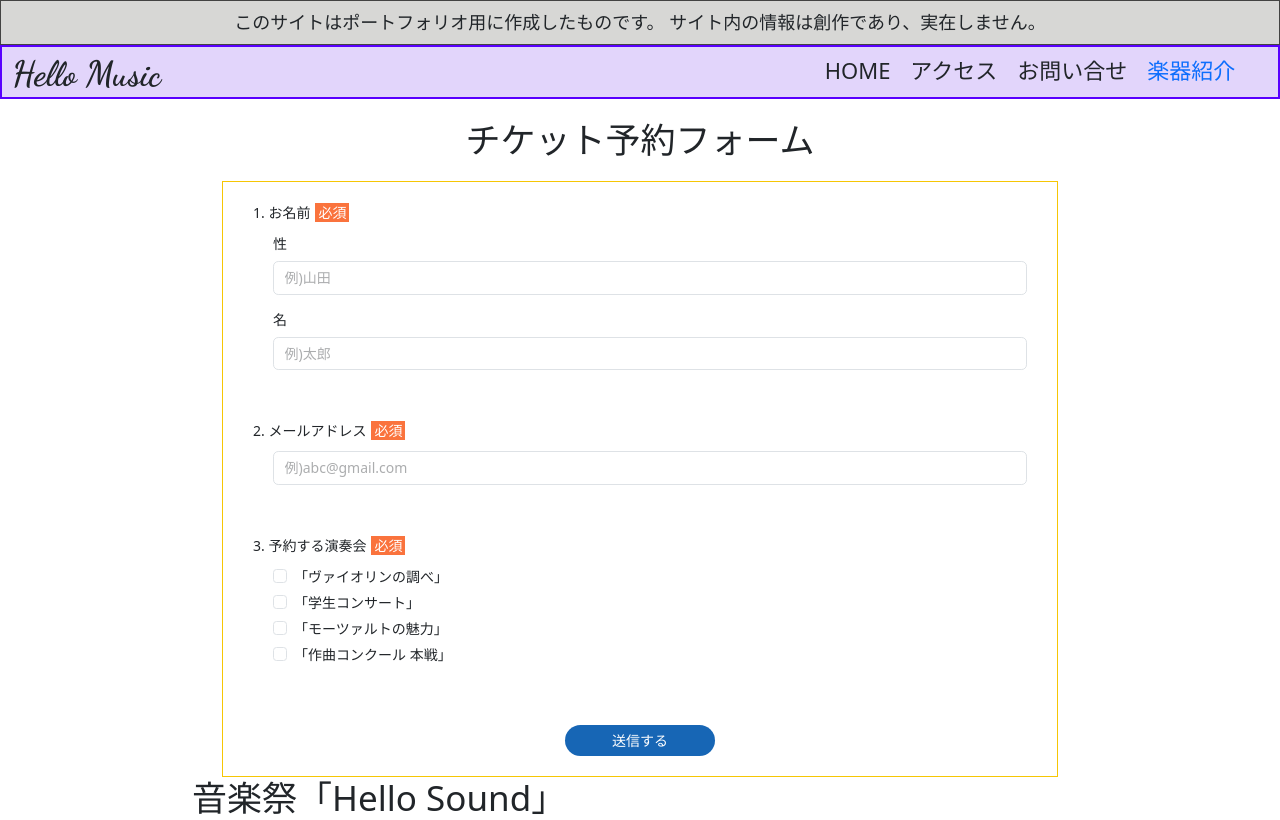
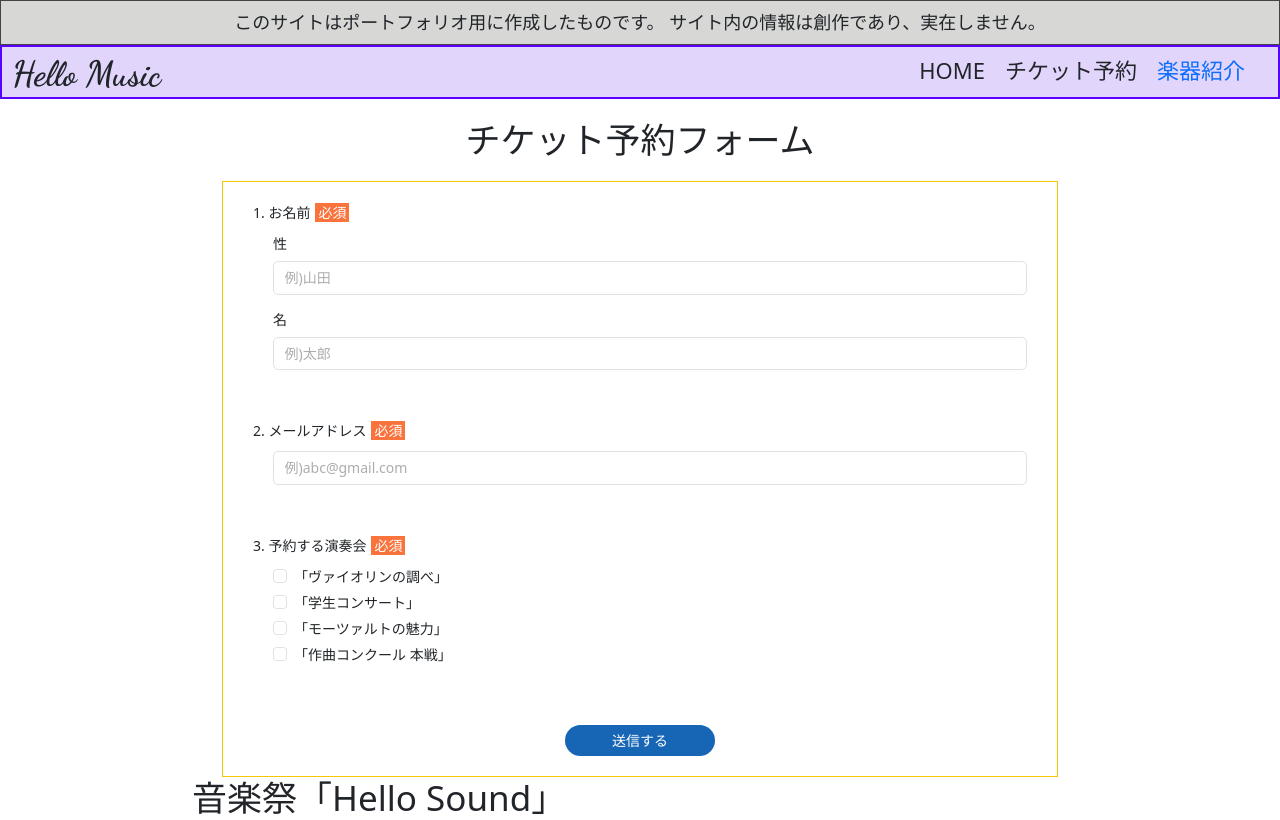
Before and after one commit to web-port4110-code/web-site-HELLO-MUSIC, a PHP site: page /web-site-HELLO-MUSIC/form.php in a window 1280 px wide. Shown: the top 820 px of the page. Run offline with PHP 8.4, Linux system fonts and the light colour scheme; some libraries are stand-ins or nearby versions.

Commit message:
ヘッダナビの項目とデスクトップ版のライトマージンを変更しました

```diff
--- a/css/header.css
+++ b/css/header.css
@@ -138,7 +138,7 @@ header li:nth-child(even) {
     header ul {
         list-style-type: none;
         display: flex;
-        justify-content: center;
+        justify-content: flex-end;
         width: 500px;
         position: absolute;
         top: 54px;
@@ -156,6 +156,10 @@ header li:nth-child(even) {
         font-size: 22px;
     }
 
+    header li:last-child {
+        margin-right: 35px;
+    }
+
     header li:first-child {
         border-top: none;
     }
--- a/php_mojure/header.php
+++ b/php_mojure/header.php
@@ -27,8 +27,7 @@
     <nav>
         <ul class="navigation">
             <li>HOME</li>
-            <li>アクセス</li>
-            <li>お問い合せ</li>
+            <li>チケット予約</li>
             <li><a href="#" data-bs-toggle="modal" data-bs-target="#instrument">楽器紹介</a></li>
         </ul>
     </nav>
```
